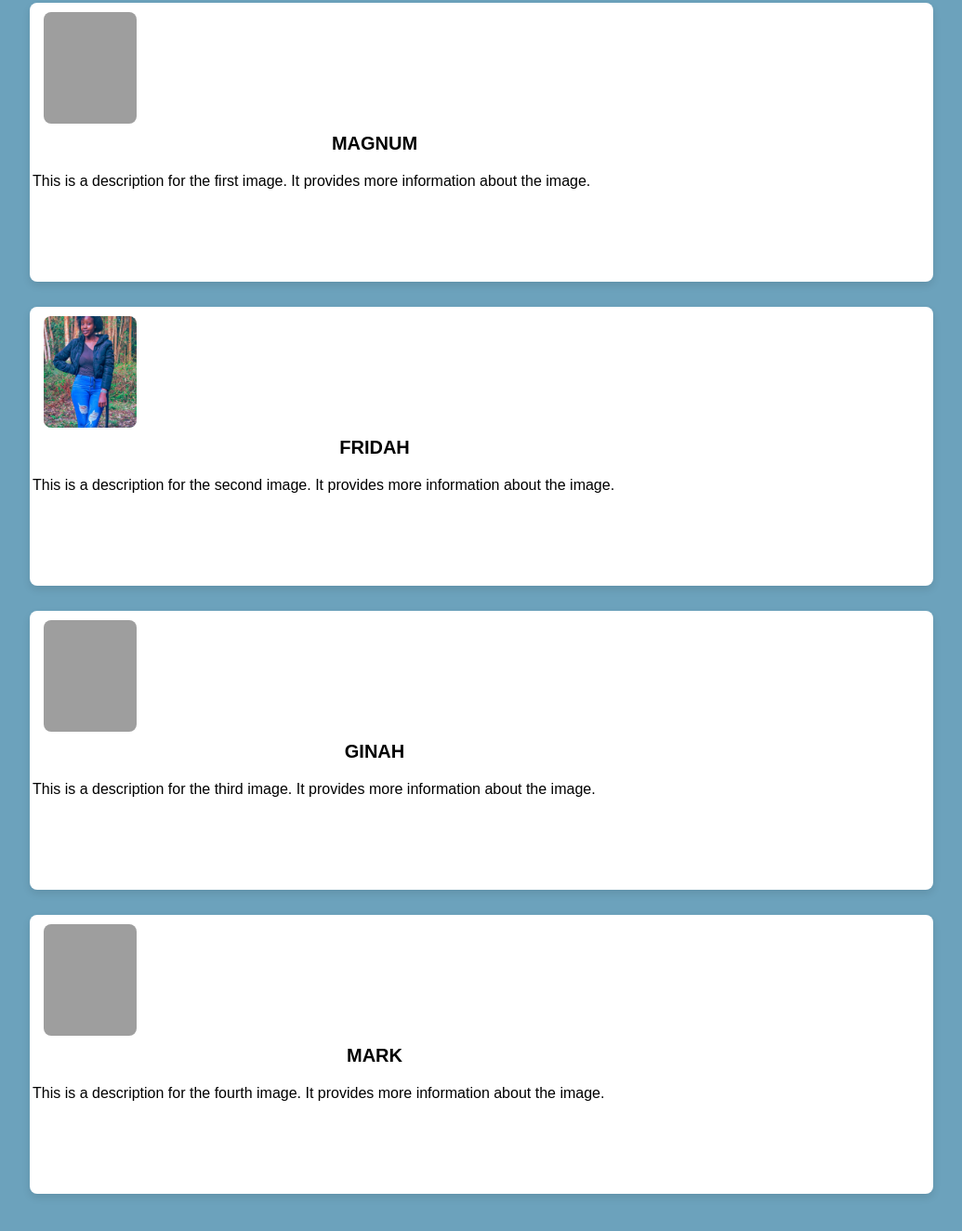
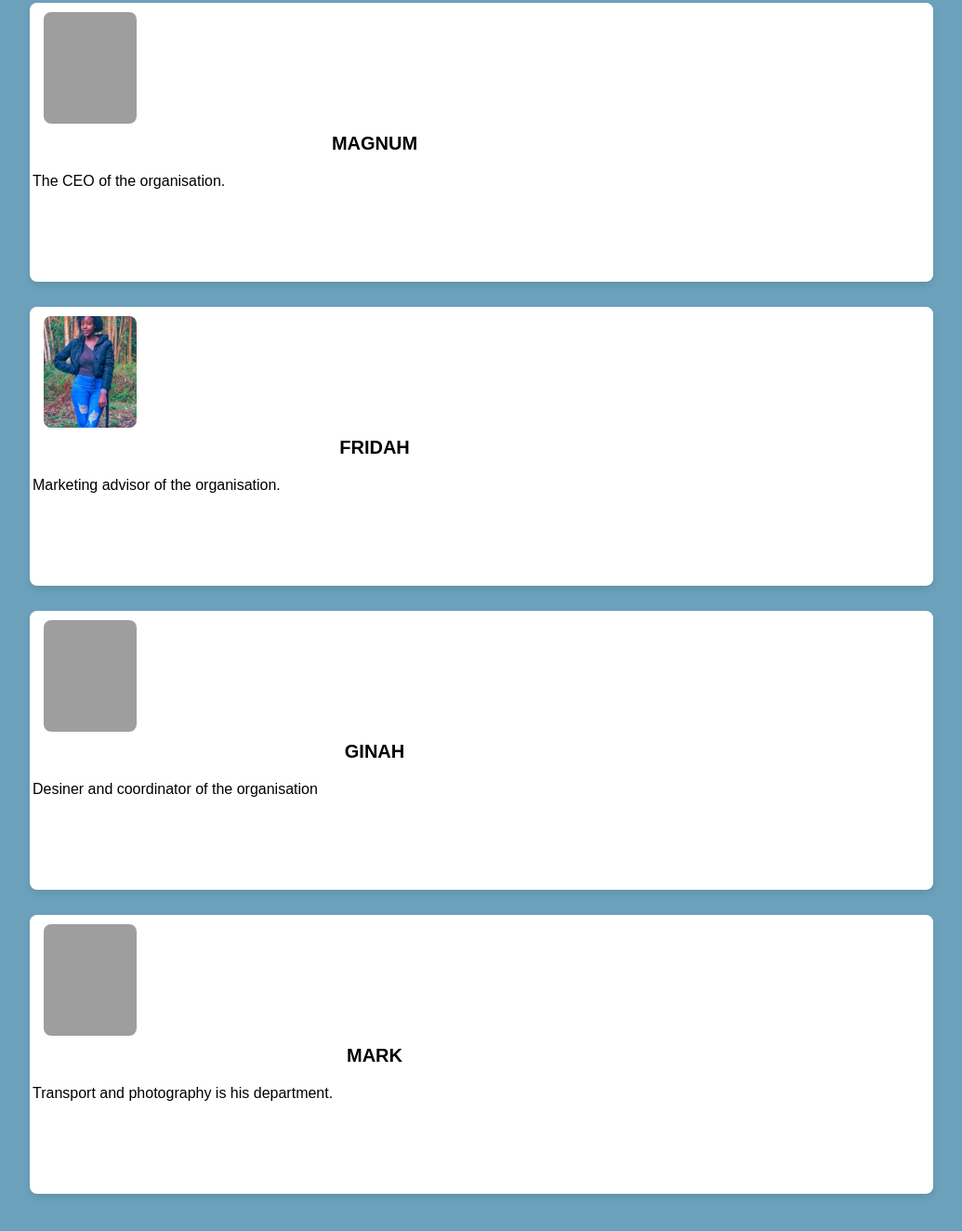
Before and after one commit to thegreat97/basic-knowledge, a plain HTML site: page index.html in a window 1280 px wide. Shown: the part 3086-4410 px from the top of the page at 93% size, without its empty margins (122-1157 px from the left). Drawn offline with Linux system fonts and the light colour scheme; grey boxes are pictures that could not be loaded.

Commit message:
Update index.html

```diff
--- a/index.html
+++ b/index.html
@@ -174,22 +174,22 @@
             <div class="item">
                 <img src="images/magnum.jpg" alt="Image 1" width="100px" height="120px">
                 <h3>MAGNUM</h3>
-                <p>This is a description for the first image. It provides more information about the image.</p>
+                <p>The CEO of the organisation.</p>
             </div>
             <div class="item">
                 <img src="images/fridah.jpeg" alt="Image 2" width="100px" height="120px">
                 <h3>FRIDAH</h3>
-                <p>This is a description for the second image. It provides more information about the image.</p>
+                <p>Marketing advisor of the organisation.</p>
             </div>
             <div class="item">
                 <img src="images/gnah.jpg" alt="Image 3" width="100px" height="120px">
                 <h3>GINAH</h3>
-                <p>This is a description for the third image. It provides more information about the image.</p>
+                <p>Desiner and coordinator of the organisation</p>
             </div>
             <div class="item">
                 <img src="images/tr.jpg" alt="Image 4" width="100px" height="120px">
                 <h3>MARK</h3>
-                <p>This is a description for the fourth image. It provides more information about the image.</p>
+                <p>Transport and photography is his department.</p>
             </div>
         </div>
         <!-- get section-->
```
